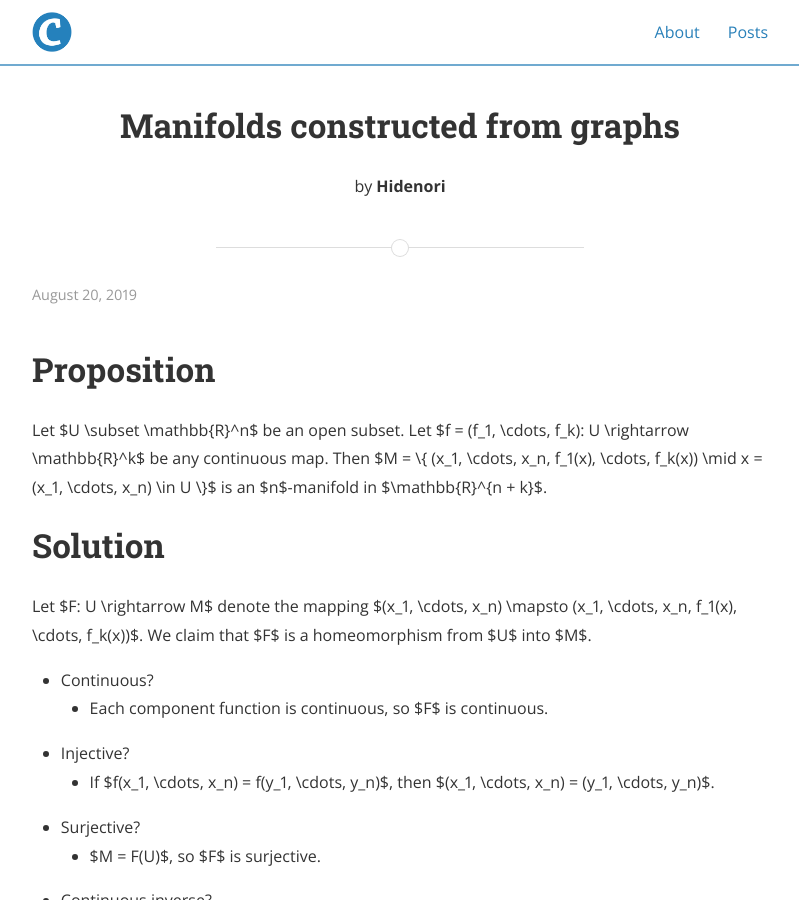
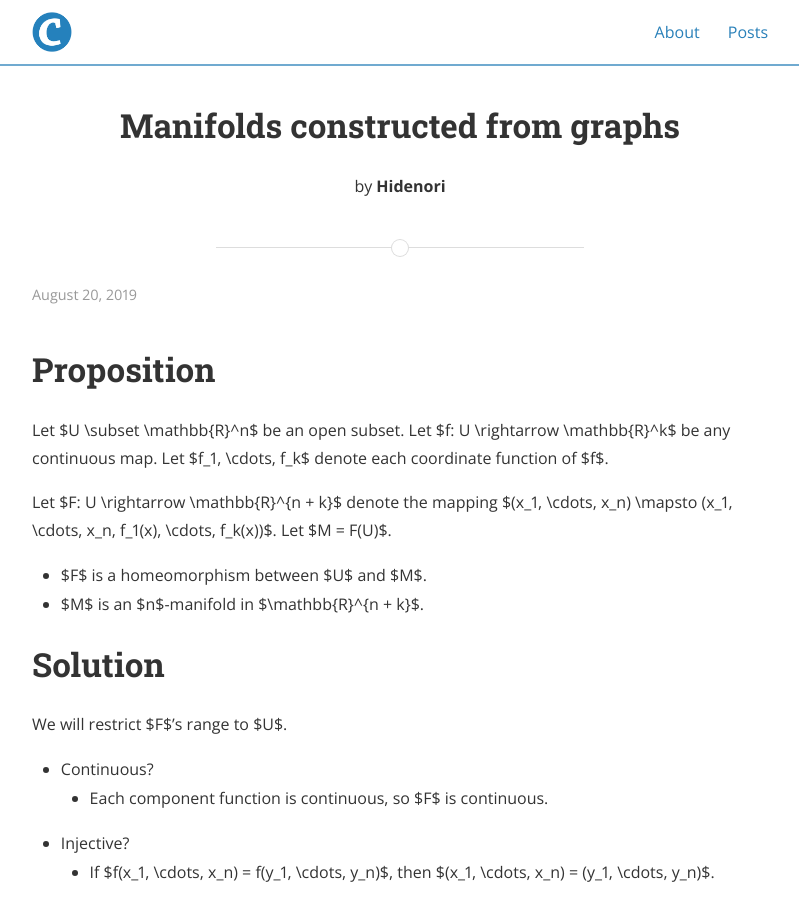
Before and after one commit to hidenori-shinohara/hidenori-shinohara.github.io, a Jekyll site: the page built from _posts/introduction_to_topological_manifolds/chapter3/2019-08-20-graph-manifold-example-3-20.md, in a window 1280 px wide and 900 px high. Shown: the whole window, without its empty margins (240-1039 px from the left). Built offline with Jekyll 4.4.1, drawn with Linux system fonts in a browser that asks for light colours; nearby versions of some CDN libraries.

Commit message:
Update 2019-08-20-graph-manifold-example-3-20.md

```diff
--- a/_posts/introduction_to_topological_manifolds/chapter3/2019-08-20-graph-manifold-example-3-20.md
+++ b/_posts/introduction_to_topological_manifolds/chapter3/2019-08-20-graph-manifold-example-3-20.md
@@ -7,12 +7,18 @@ author: Hidenori
 
 # Proposition
 Let $U \subset \mathbb{R}^n$ be an open subset.
-Let $f = (f_1, \cdots, f_k): U \rightarrow \mathbb{R}^k$ be any continuous map.
-Then $M = \\{ (x_1, \cdots, x_n, f_1(x), \cdots, f_k(x)) \mid x = (x_1, \cdots, x_n) \in U \\}$ is an $n$-manifold in $\mathbb{R}^{n + k}$.
+Let $f: U \rightarrow \mathbb{R}^k$ be any continuous map.
+Let $f_1, \cdots, f_k$ denote each coordinate function of $f$.
+
+Let $F: U \rightarrow \mathbb{R}^{n + k}$ denote the mapping $(x_1, \cdots, x_n) \mapsto (x_1, \cdots, x_n, f_1(x), \cdots, f_k(x))$.
+Let $M = F(U)$.
+
+* $F$ is a homeomorphism between $U$ and $M$.
+* $M$ is an $n$-manifold in $\mathbb{R}^{n + k}$.
 
 # Solution
-Let $F: U \rightarrow M$ denote the mapping $(x_1, \cdots, x_n) \mapsto (x_1, \cdots, x_n, f_1(x), \cdots, f_k(x))$.
-We claim that $F$ is a homeomorphism from $U$ into $M$.
+
+We will restrict $F$'s range to $U$.
 
 * Continuous?
     * Each component function is continuous, so $F$ is continuous.
```
